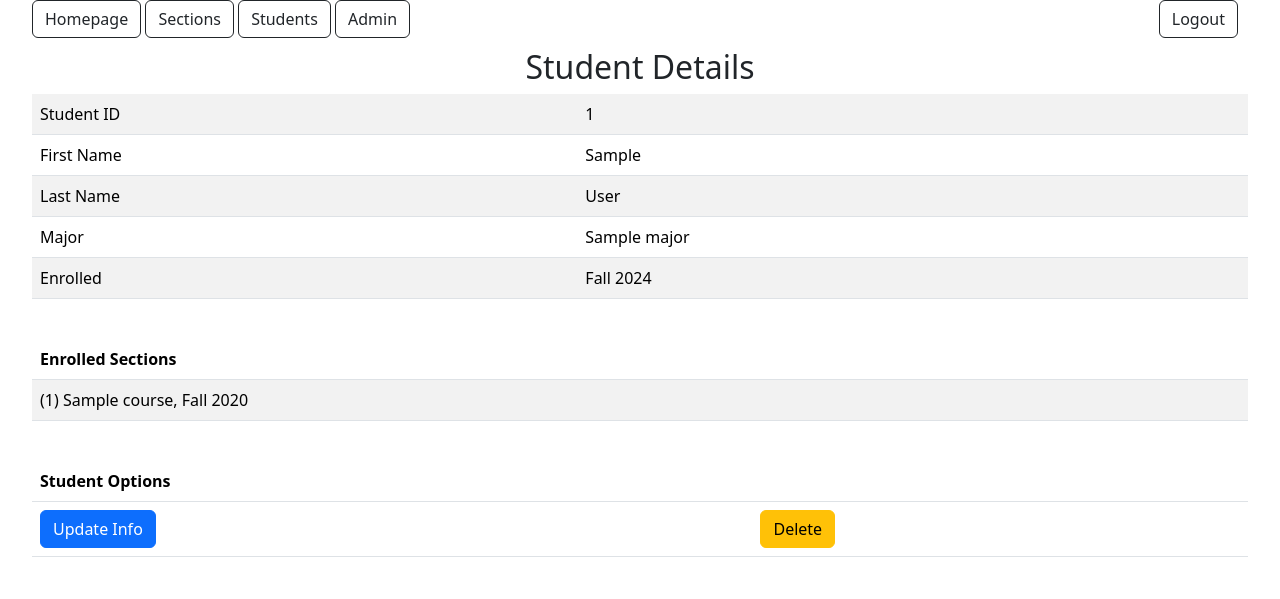
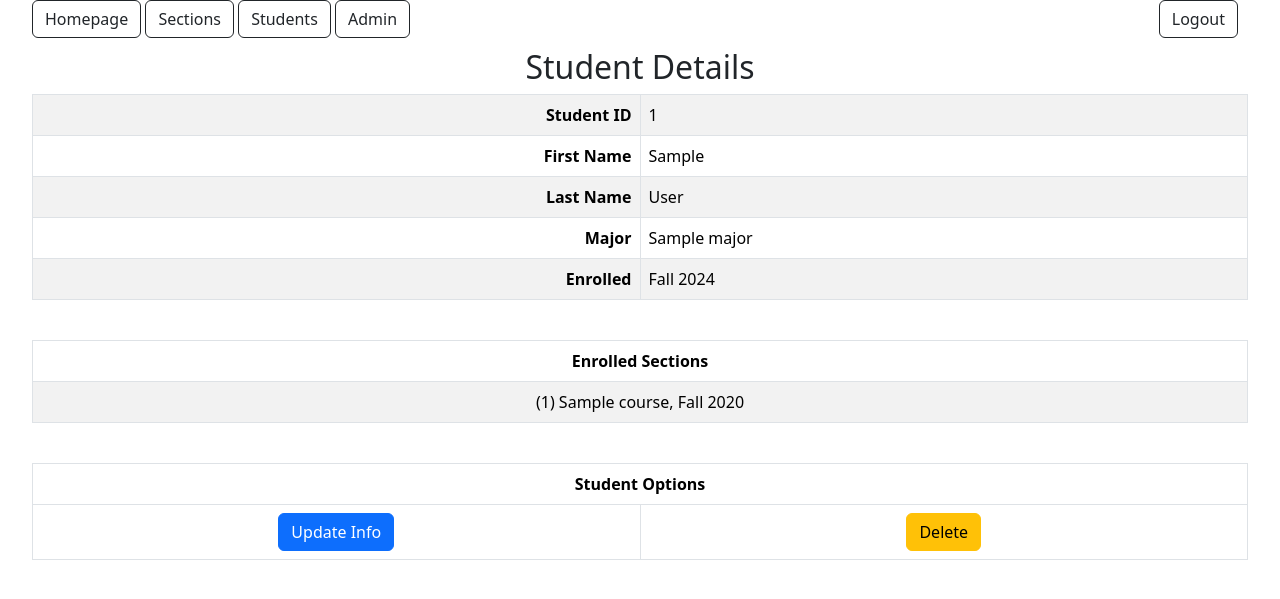
Before and after one commit to gerald-guerrero/student_enrollment, a Django app: page /students/1/ in a window 1280 px wide. Shown: the part 56-655 px from the top of the page. Run offline with Django 5.2, Linux system fonts and the light colour scheme; a user stored in the database is signed in; tables that the repository leaves empty hold one stand-in row (values such as "Sample post").

Commit message:
more styling

```diff
--- a/myproject/static/style.css
+++ b/myproject/static/style.css
@@ -15,6 +15,11 @@
 .centeredItem {
     text-align: center;
 }
+
+.rightItem {
+    text-align: right;
+}
+
 .messages {
     margin-left: auto;
     margin-right: auto;
@@ -26,3 +31,7 @@ body {
     margin-left: auto;
     margin-right: auto;
 }
+
+table{
+    table-layout: fixed
+}
--- a/myproject/templates/section_records/section_update.html
+++ b/myproject/templates/section_records/section_update.html
@@ -6,11 +6,11 @@
     <br>
     <table class="table table-hover">
         <tr>
-            <th colspan="2">Enrolled Students</th>
+            <th class="centeredItem" colspan="2">Enrolled Students</th>
         </tr>
         {% for student in students %}
             <tr>
-                <td>{{ student }}</td>
+                <td class="rightItem">{{ student }}</td>
                 <td>
                     <form method="post" name="withdraw">
                         {% csrf_token %}
--- a/myproject/templates/student_records/student_detail.html
+++ b/myproject/templates/student_records/student_detail.html
@@ -1,40 +1,46 @@
 {% extends "base.html" %}
 {% block content %}
     <h2 class="centeredItem">Student Details</h2>
-    <table class="table table-striped">
+    <table class="table table-striped table-bordered">
         <tr>
-            <td>Student ID</td>
+            <th class="rightItem">Student ID</th>
             <td>{{student.id}}</td>
         </tr>
         <tr>
-            <td>First Name</td>
+            <th class="rightItem">First Name</th>
             <td>{{student.first_name}}</td>
         </tr>
         <tr>
-            <td>Last Name</td>
+            <th class="rightItem">Last Name</th>
             <td>{{student.last_name}}</td>
         </tr>
         <tr>
-            <td>Major</td>
+            <th class="rightItem">Major</th>
             <td>{{student.major}}</td>
         </tr>
         <tr>
-            <td>Enrolled</td>
+            <th class="rightItem">Enrolled</th>
             <td>{{student.semester_enrolled}} {{student.year_enrolled}}</td>
         </tr>
     </table>
     <br>
-    <table class="table table-striped">
-        <thead><th colspan="2">Enrolled Sections</th></thead>
+    <table class="table table-striped table-bordered">
+        <thead class="centeredItem">
+            {% if request.user.is_staff %}
+                <th>Enrolled Sections</th>
+            {% else %}
+                <th colspan="2">Enrolled Sections</th>
+            {% endif %}
+        </thead>
         <tbody>
             {% for section in student.sections.all %}
                 <tr>
-                    <td>
+                    <td class="centeredItem">
                         {{ section }}
                     </td>
                     {% if not request.user.is_staff %}
                         <td>
-                            <form method="post" action="{% url 'withdraw_section' student_pk=student.pk section_pk=section.pk %}">
+                            <form class="centeredItem" method="post" action="{% url 'withdraw_section' student_pk=student.pk section_pk=section.pk %}">
                                 {% csrf_token %}
                                 <button class="btn btn-danger" type="submit" name="withdraw">Withdraw</button>
                             </form>
@@ -45,14 +51,14 @@
         </tbody>
     </table>
     <br>
-    <table class="table">
-        <thead><th colspan="2">Student Options</th></thead>
+    <table class="table table-bordered">
+        <thead class="centeredItem"><th colspan="2">Student Options</th></thead>
         <tbody>
             <tr>
-                <td>
+                <td class="centeredItem">
                     <a class="btn btn-primary" role="button" href="{% url 'student_update' pk=student.pk %}">Update Info</a>
                 </td>
-                <td>
+                <td class="centeredItem">
                     <a class="btn btn-warning" role="button" href="{% url 'student_delete' pk=student.pk %}">Delete</a>
                 </td>
             </tr>
```
Also changed, not shown: myproject/templates/section_records/section_info.html (+11 -11 lines).
